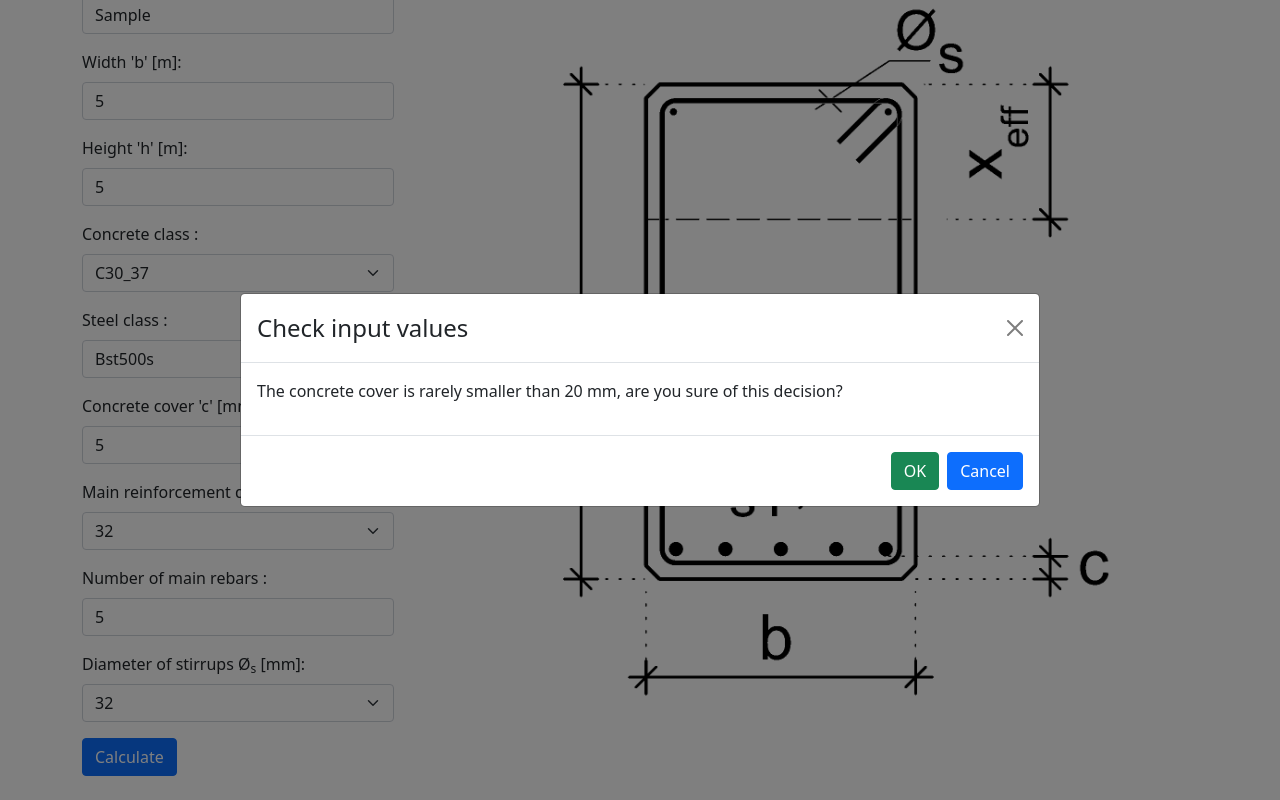
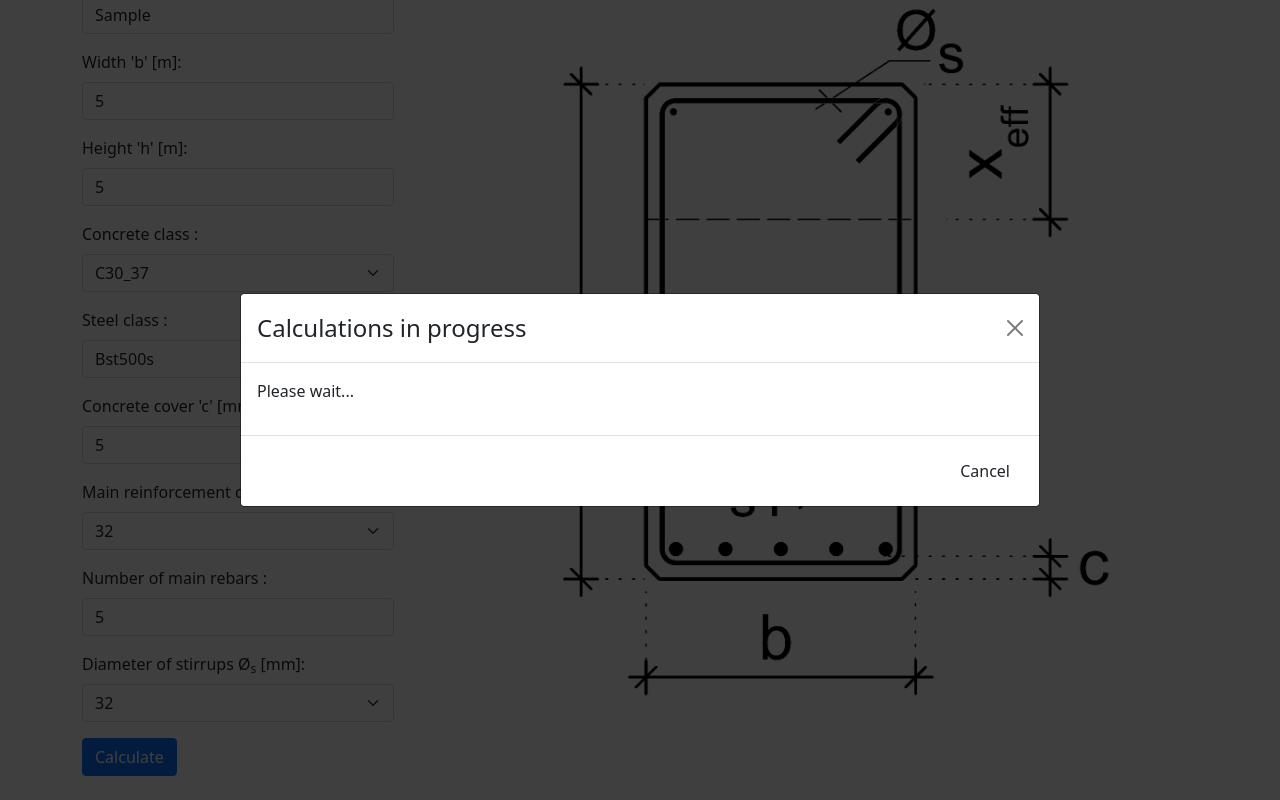
Before and after one commit to wowvaqa/engclcfe, a React (Create React App) app: page /reinforcedconcretecalc in a window 1280 px wide. Both pictures are taken after typing "Sample", "5", "5", "5", "5" into the empty fields and a click on the button "Calculate". Shown: the part 158-958 px from the top of the page. Built offline with nearby package versions, Linux system fonts and the light colour scheme; no server answers.

Commit message:
FIX: Error handling; ADD: New modal views

```diff
--- a/src/App.js
+++ b/src/App.js
@@ -7,6 +7,7 @@ import TestApiView from "./views/TestApiView";
 import ReinforcedConcreteCalcView from "./views/ReinforcedConcreteCalcView";
 import AppModalInfo from "./modals/AppModalInfo";
 import AppModalInput from "./modals/AppModalInput";
+import AppModalWait from "./modals/AppModalWait";
 
 import { useGlobalContext } from "./Context";
 
@@ -18,6 +19,9 @@ function App() {
     modalInputShow,
     setModalInputShow,
     modalInputText,
+    modalWaitShow,
+    modalWaitText,
+    setModalWaitShow,
   } = useGlobalContext();
   return (
     <>
@@ -30,6 +34,11 @@ function App() {
         show={modalInputShow}
         onHide={() => setModalInputShow(false)}
         text={modalInputText}
+      />
+      <AppModalWait
+        show={modalWaitShow}
+        onHide={() => setModalWaitShow(false)}
+        text={modalWaitText}
       />
       <Router>
         <NavigationBar />
--- a/src/Context.js
+++ b/src/Context.js
@@ -9,6 +9,11 @@ const AppProvider = ({ children }) => {
   /* Promp modal to accept value*/
   const [modalInputShow, setModalInputShow] = useState(false);
   const [modalInputText, setModalInputText] = useState("no text");
+  /* Loading modal */
+  const [modalWaitShow, setModalWaitShow] = useState(false);
+  const [modalWaitText, setModalWaitText] = useState(false);
+  /* Error handling */
+  const [err, setErr] = useState(false);
 
   return (
     <AppContext.Provider
@@ -21,6 +26,12 @@ const AppProvider = ({ children }) => {
         setModalInputShow,
         modalInputText,
         setModalInputText,
+        modalWaitShow,
+        setModalWaitShow,
+        modalWaitText,
+        setModalWaitText,
+        err,
+        setErr,
       }}
     >
       {children}
--- /dev/null
+++ b/src/modals/AppModalWait.js
@@ -0,0 +1,29 @@
+import React from "react";
+import { Modal, Button } from "react-bootstrap";
+
+const AppModalWait = (props) => {
+  return (
+    <Modal
+      {...props}
+      size="lg"
+      aria-labelledby="contained-modal-title-vcenter"
+      centered
+    >
+      <Modal.Header closeButton>
+        <Modal.Title id="contained-modal-title-vcenter">
+          Calculations in progress
+        </Modal.Title>
+      </Modal.Header>
+      <Modal.Body>
+        <p>{props.text}</p>
+      </Modal.Body>
+      <Modal.Footer>
+        <Button variant="error" onClick={props.onHide}>
+          Cancel
+        </Button>
+      </Modal.Footer>
+    </Modal>
+  );
+};
+
+export default AppModalWait;
--- a/src/views/ReinforcedConcreteCalcView.js
+++ b/src/views/ReinforcedConcreteCalcView.js
@@ -1,4 +1,4 @@
-import React, { useState } from "react";
+import React, { useState, useEffect, useRef } from "react";
 import {
   Container,
   Form,
@@ -15,6 +15,7 @@ import image from "../assets/API_1_pio.png";
 const ReinforcedConcreteCalcView = () => {
   const { setModalInfoShow, setModalInfoText } = useGlobalContext();
   const { setModalInputShow, setModalInputText } = useGlobalContext();
+  const { setModalWaitShow, setModalWaitText } = useGlobalContext();
   /* JSON Input data */
   const [nameValue, setNameValue] = useState("My first cross sect");
   const [bValue, setBValue] = useState(0.5);
@@ -30,17 +31,38 @@ const ReinforcedConcreteCalcView = () => {
   const [ksi_eff, setKsi_eff] = useState(0);
   const [x_eff, setX_eff] = useState(0);
   /* Visual - results view collapse*/
-  const [open, setOpen] = useState(false);
+  const [isCollapseOpen, setIsCollapseOpen] = useState(false);
+  /* Handling errors */
+  const isErr = useRef(false);
+
+  useEffect(() => {
+    if (isErr.current === true) {
+      console.log("IsERR IS TRUE: " + isErr.current);
+    } else {
+      console.log("IsERR IS FALSE: " + isErr.current);
+    }
+  });
 
   /**
    * Send JSON to API
    * @param {*} event event fo pervent default action
    */
-  async function sendData(event) {
+  const sendData = (event) => {
+    console.log("b: " + bValue + " h: " + hValue + " c: " + cValue);
+    handleError();
+    if (!isErr.current) initSendData();
+    isErr.current = false;
     event.preventDefault();
-    handleError();
+  };
+
+  async function initSendData() {
+    console.log("ERR: " + isErr.current);
+    setModalWaitShow(true);
+    setModalWaitText("Please wait...");
     await axios
-      .post("https://django-civil-85.herokuapp.com/rect_sing_reinf", {
+      .post(
+        "https://django-civil-85.herokuapp.com/api/civil_calcs/rect_sing_reinf",
+        {
           name: nameValue,
           b: bValue,
           h: hValue,
@@ -50,12 +72,15 @@ const ReinforcedConcreteCalcView = () => {
           fi: fiValue,
           no_of_bars: noOfBarsValue,
           fi_s: fiSValue,
-      })
+        }
+      )
       .then(
         (response) => {
           setM_rd(response.data.m_rd);
           setKsi_eff(response.data.ksi_eff);
           setX_eff(response.data.x_eff);
+          setModalWaitShow(false);
+          setIsCollapseOpen(true);
         },
         (error) => {
           console.log(error);
@@ -64,14 +89,18 @@ const ReinforcedConcreteCalcView = () => {
   }
 
   const handleError = () => {
-    if (Number.isNaN(bValue) || Number.isNaN(bValue)) {
+    if (Number.isNaN(bValue) || bValue <= 0) {
       setModalInfoText("Invalid value : 'b'");
       setModalInfoShow(true);
+      isErr.current = true;
+      console.log("B is NAN or b value <= 0 isErr: " + isErr.current);
     }
 
-    if (Number.isNaN(hValue) || Number.isNaN(hValue)) {
+    if (Number.isNaN(hValue) || hValue <= 0) {
       setModalInfoText("Invalid value : 'h'");
       setModalInfoShow(true);
+      isErr.current = true;
+      console.log("h is NAN or h value <= 0 isErr: " + isErr.current);
     }
 
     if (bValue > 2) {
@@ -88,9 +117,11 @@ const ReinforcedConcreteCalcView = () => {
       setModalInputShow(true);
     }
 
-    if (Number.isNaN(cValue) || Number.isNaN(cValue)) {
+    if (Number.isNaN(cValue) || cValue <= 0) {
       setModalInfoText("Invalid value : 'c'");
       setModalInfoShow(true);
+      isErr.current = true;
+      console.log("c is NAN or c value <= 0 isErr: " + isErr.current);
     }
 
     if (cValue < 20) {
@@ -253,10 +284,9 @@ const ReinforcedConcreteCalcView = () => {
               type="button"
               className="btn btn-primary"
               aria-controls="example-collapse-text"
-              aria-expanded={open}
+              aria-expanded={isCollapseOpen}
               onClick={(event) => {
                 sendData(event);
-                setOpen(true);
               }}
             >
               Calculate
@@ -275,7 +305,7 @@ const ReinforcedConcreteCalcView = () => {
           </Col>
         </Row>
         <br></br>
-        <Collapse in={open}>
+        <Collapse in={isCollapseOpen}>
           <Table striped bordered hover>
             <thead>
               <tr>
```
Lines whose indentation alone changed are shown as unchanged.
